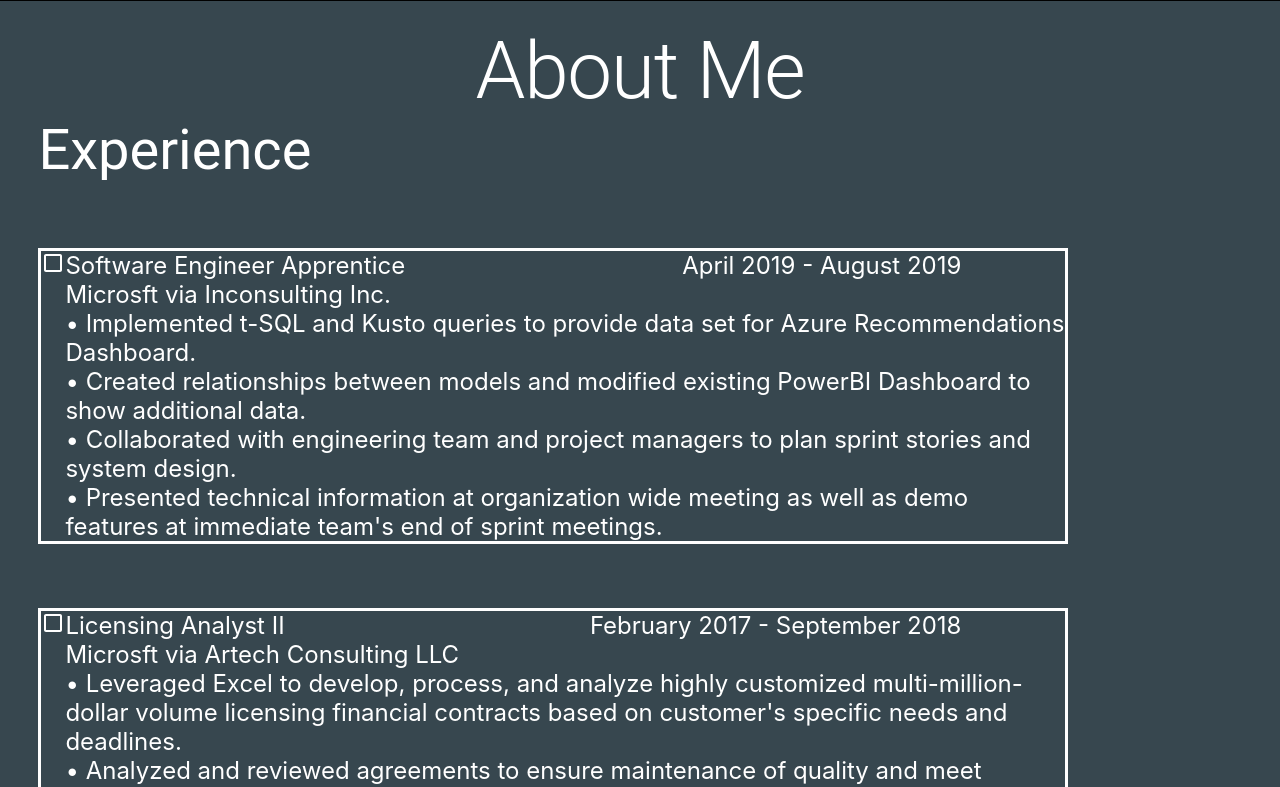
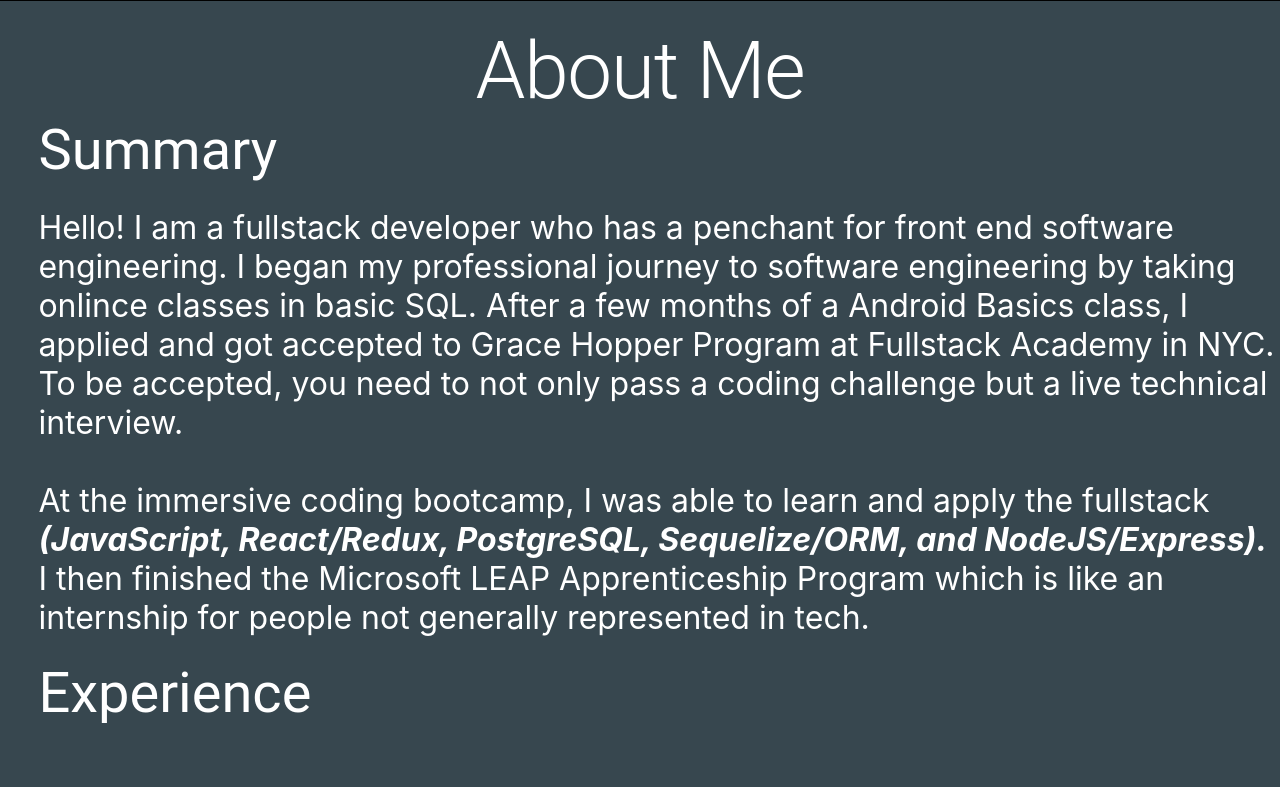
Before and after one commit to k-westbrook/katie-personal-site, a React (Create React App) app: page /aboutMe in a window 1280 px wide. Shown: the part 733-1520 px from the top of the page. Built offline with nearby package versions, Linux system fonts and the light colour scheme; grey boxes are pictures that could not be loaded.

Commit message:
updated aboutme

```diff
--- a/src/AboutMe.js
+++ b/src/AboutMe.js
@@ -33,8 +33,6 @@
   resumeContainer: {
 
     width: "100vw",
-
-
   },
   mainTitle:
   {
@@ -43,6 +41,14 @@
     marginTop: "3vh",
     color: "#FFFFFF",
 
+  },
+  aboutMe:
+  {
+    fontSize: "4vh",
+    color: "#FFFFFF",
+    marginLeft: "3vw",
+    marginTop: "3vh",
+    marginBottom: "3vh"
   },
   subTitles:
   {
@@ -69,7 +75,7 @@
     display: "flex",
     flexDirection: "row",
     width: "80vw",
-    borderStyle: "solid"
+
   },
   jobTitle:
   {
@@ -99,6 +105,16 @@
           <div>
 
             <Typography variant='h1' className={classes.mainTitle}>About Me</Typography>
+          </div>
+          <div>
+            <div>
+              <Typography variant="h3" className={classes.subTitles}>Summary</Typography>
+            </div>
+            <div className={classes.aboutMe}>
+              <Typography variant="p"  >Hello! I am a fullstack developer who has a penchant for front end software engineering. I began my professional journey to software engineering by taking onlince classes in basic SQL. After a few months of a Android Basics class, I applied and got accepted to Grace Hopper Program at Fullstack Academy in NYC. To be accepted, you need to not only pass a coding challenge but a live technical interview.<br /><br />
+                At the immersive coding bootcamp, I was able to learn and apply the fullstack<b><i> (JavaScript, React/Redux, PostgreSQL, Sequelize/ORM, and NodeJS/Express).</i></b> I then finished the Microsoft LEAP Apprenticeship Program which is like an internship for people not generally represented in tech.</Typography>
+
+            </div>
           </div>
           <div>
             <Typography variant="h3" className={classes.subTitles}>Experience</Typography>
```
